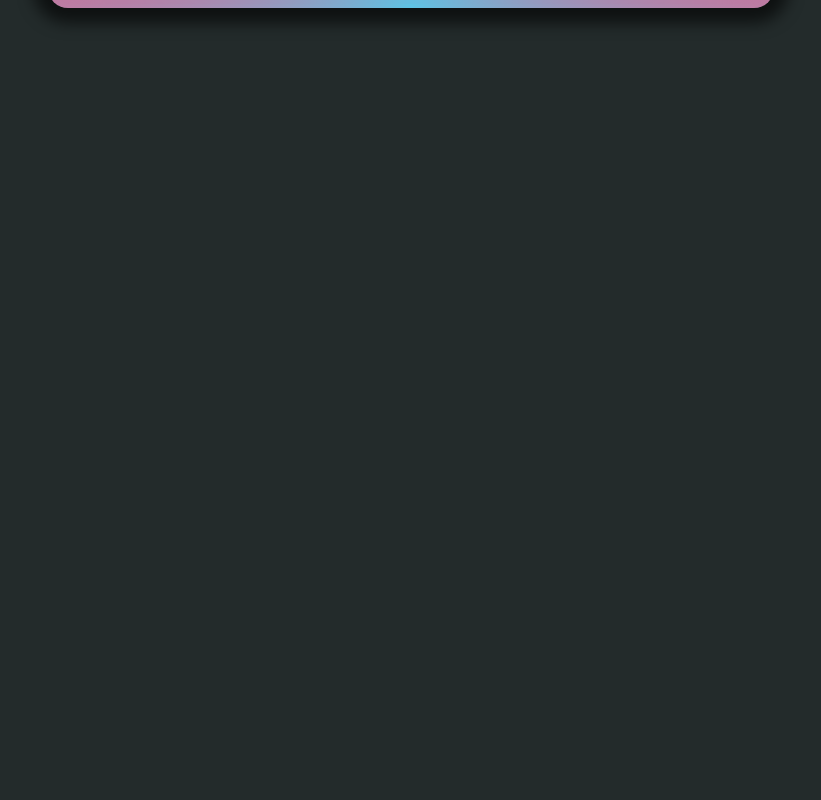
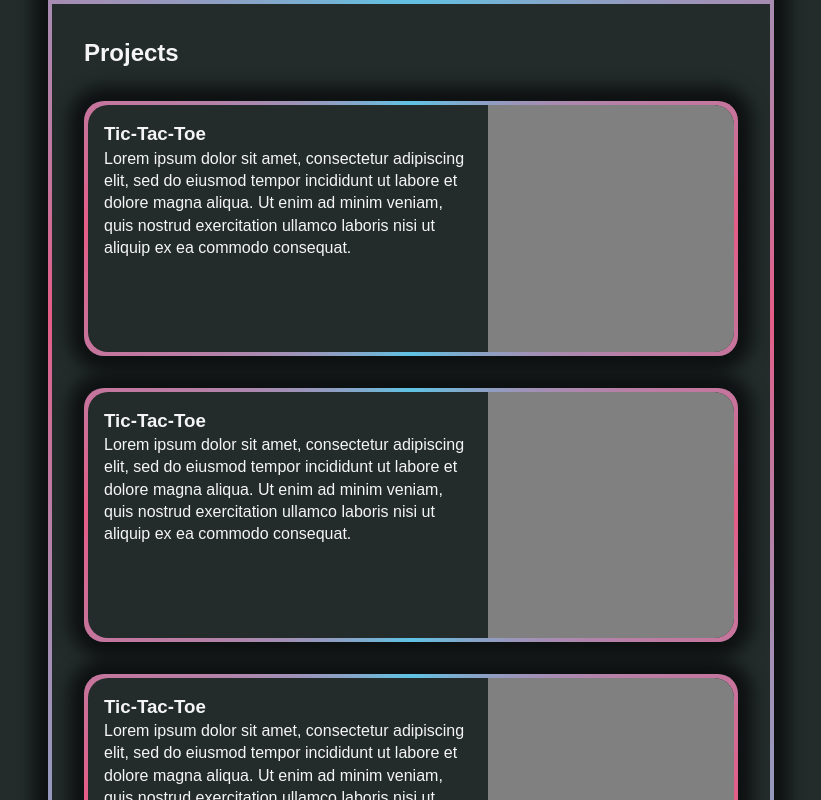
Before and after one commit to linesbydevon/devon_jones_portfolio, a React (Create React App) app in the folder drj_portfolio/: page /projects in a window 1280 px wide. Shown: the part 380-1180 px from the top of the page, without its empty margins (229-1050 px from the left). Before the commit the page ends 800 px from the top, so only its background shows below. Built offline with nearby package versions, Linux system fonts and the light colour scheme.

Commit message:
started laying out projects section

```diff
--- a/drj_portfolio/src/App.css
+++ b/drj_portfolio/src/App.css
@@ -102,6 +102,8 @@ header{
   width: 100%;
   height: 8px;
   border-radius: 2px;
+  margin: 0;
+  transition: all .6s ease;
 }
 
 .burgerContainer[class~="expanded"]{
@@ -131,6 +133,11 @@ header{
 .burgerContainer[class~="expanded"] .active{
   color: var(--gradientColor2);
   pointer-events: none
+}
+
+.burgerContainer[class~="expanded"] li:after{
+  height: 4px;
+  margin: 4px 0;
 }
 
 #portrait{
@@ -422,6 +429,42 @@ blockquote p{
 }
 
 
+/*=====================
+Projects
+=====================*/
+
+.projects{
+  background: var(--backgroundColor);
+  padding: 32px;
+  border-radius: 0 0 20px 20px;
+}
+
+.projects h2{
+  margin: 0 0 32px;
+}
+
+.projectContainer{
+  margin-bottom: 32px;
+}
+
+.project{
+  display: flex;
+  background: var(--backgroundColor);
+  border-radius: 20px;
+  overflow: hidden;
+}
+
+.projectInfo{
+  width: 443px;
+  padding: 16px;
+}
+
+.thumbnailContainer{
+  aspect-ratio: 1;
+  width: 275px;
+  background: grey;
+}
+
 
 
 /* ===================
--- a/drj_portfolio/src/components/Main.jsx
+++ b/drj_portfolio/src/components/Main.jsx
@@ -1,12 +1,13 @@
 import {Routes,Route} from 'react-router-dom'
 import Resume from './Routes/Resume'
+import Projects from './Routes/Projects'
 
 export default function Main(){
   return(
     <main>
       <Routes>
         <Route path="/"/>
-        <Route path="/projects" />
+        <Route path="/projects" element={<Projects/>} />
         <Route path="/resume" element={<Resume/>} />
       </Routes>
     </main>
--- /dev/null
+++ b/drj_portfolio/src/components/Routes/Projects.jsx
@@ -0,0 +1,58 @@
+export default function Projects() {
+  return (
+    <section className="projects">
+      <h2>Projects</h2>
+      <div className="gradientBorder projectContainer">
+        <div className="project">
+          <div className="projectInfo">
+            <h3>Tic-Tac-Toe</h3>
+            <p>
+              Lorem ipsum dolor sit amet, consectetur adipiscing elit, sed do
+              eiusmod tempor incididunt ut labore et dolore magna aliqua. Ut
+              enim ad minim veniam, quis nostrud exercitation ullamco laboris
+              nisi ut aliquip ex ea commodo consequat.
+            </p>
+            <div className="buttons"></div>
+          </div>
+          <div className="thumbnailContainer">
+            <img />
+          </div>
+        </div>
+      </div>
+      <div className="gradientBorder  projectContainer">
+        <div className="project">
+          <div className="projectInfo">
+            <h3>Tic-Tac-Toe</h3>
+            <p>
+              Lorem ipsum dolor sit amet, consectetur adipiscing elit, sed do
+              eiusmod tempor incididunt ut labore et dolore magna aliqua. Ut
+              enim ad minim veniam, quis nostrud exercitation ullamco laboris
+              nisi ut aliquip ex ea commodo consequat.
+            </p>
+            <div className="buttons"></div>
+          </div>
+          <div className="thumbnailContainer">
+            <img />
+          </div>
+        </div>
+      </div>
+      <div className="gradientBorder  projectContainer">
+        <div className="project">
+          <div className="projectInfo">
+            <h3>Tic-Tac-Toe</h3>
+            <p>
+              Lorem ipsum dolor sit amet, consectetur adipiscing elit, sed do
+              eiusmod tempor incididunt ut labore et dolore magna aliqua. Ut
+              enim ad minim veniam, quis nostrud exercitation ullamco laboris
+              nisi ut aliquip ex ea commodo consequat.
+            </p>
+            <div className="buttons"></div>
+          </div>
+          <div className="thumbnailContainer">
+            <img />
+          </div>
+        </div>
+      </div>
+    </section>
+  );
+}
```
